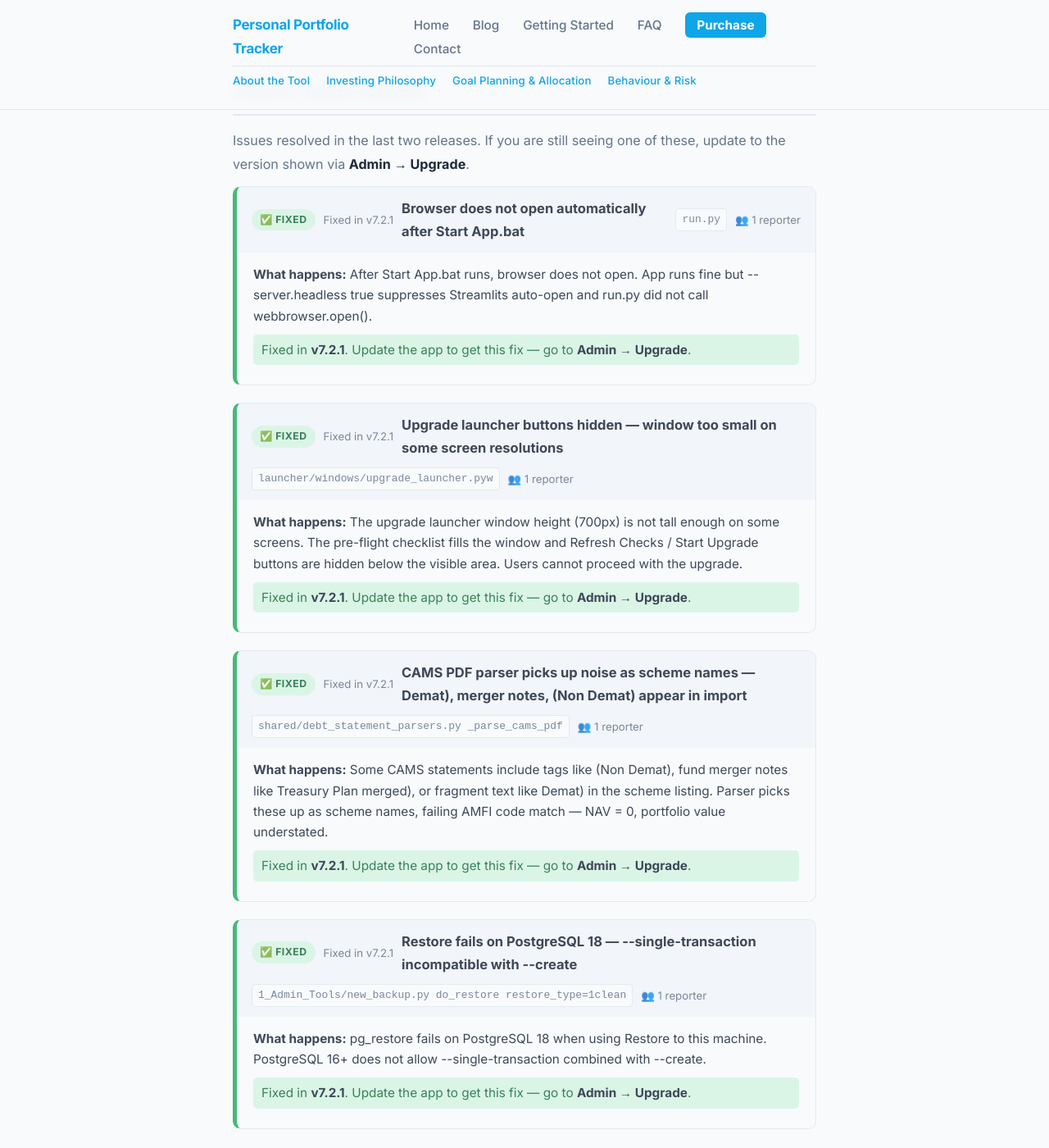
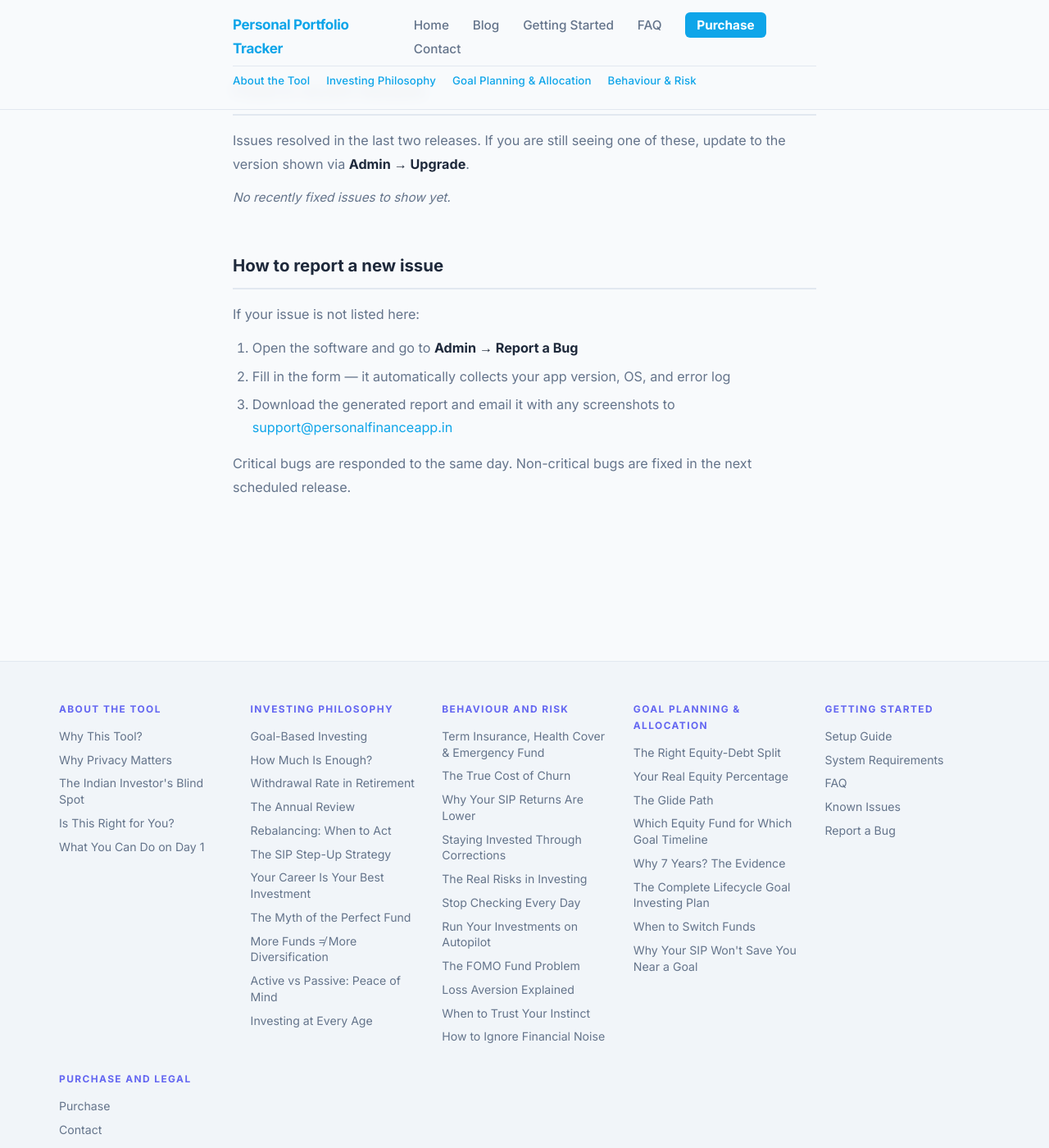
Before and after one commit to srikrishna2024/portfolio-tracker-blog, a Jekyll site: the page built from known-issues/index.html, in a window 1280 px wide and 1400 px high, scrolled down 955 px. Shown: the whole window at 82% size. Built offline with Jekyll 4.4.1, drawn with Linux system fonts in a browser that asks for light colours.

Commit message:
auto: sync known issues from bug_reports DB

```diff
--- a/known-issues/index.html
+++ b/known-issues/index.html
@@ -29,58 +29,7 @@ title: Known Issues & Workarounds
   <div class="content-section">
     <h2>Fixed in recent releases</h2>
     <p>Issues resolved in the last two releases. If you are still seeing one of these, update to the version shown via <strong>Admin → Upgrade</strong>.</p>
-
-    <div class="ki-issue ki-fixed">
-      <div class="ki-header">
-        <span class="ki-badge ki-badge-fixed">✅ Fixed</span>
-        <span class="ki-version">Fixed in v7.2.1</span>
-        <h3 class="ki-title">Browser does not open automatically after Start App.bat</h3>
-        <span class="ki-page">run.py</span>
-        <span class="ki-version">👥 1 reporter</span>
-      </div>
-      <div class="ki-body">
-        <p><strong>What happens:</strong> After Start App.bat runs, browser does not open. App runs fine but --server.headless true suppresses Streamlits auto-open and run.py did not call webbrowser.open().</p><p class="ki-fixed-note">Fixed in <strong>v7.2.1</strong>. Update the app to get this fix — go to <strong>Admin → Upgrade</strong>.</p>
-      </div>
-    </div>
-
-    <div class="ki-issue ki-fixed">
-      <div class="ki-header">
-        <span class="ki-badge ki-badge-fixed">✅ Fixed</span>
-        <span class="ki-version">Fixed in v7.2.1</span>
-        <h3 class="ki-title">Upgrade launcher buttons hidden — window too small on some screen resolutions</h3>
-        <span class="ki-page">launcher/windows/upgrade_launcher.pyw</span>
-        <span class="ki-version">👥 1 reporter</span>
-      </div>
-      <div class="ki-body">
-        <p><strong>What happens:</strong> The upgrade launcher window height (700px) is not tall enough on some screens. The pre-flight checklist fills the window and Refresh Checks / Start Upgrade buttons are hidden below the visible area. Users cannot proceed with the upgrade.</p><p class="ki-fixed-note">Fixed in <strong>v7.2.1</strong>. Update the app to get this fix — go to <strong>Admin → Upgrade</strong>.</p>
-      </div>
-    </div>
-
-    <div class="ki-issue ki-fixed">
-      <div class="ki-header">
-        <span class="ki-badge ki-badge-fixed">✅ Fixed</span>
-        <span class="ki-version">Fixed in v7.2.1</span>
-        <h3 class="ki-title">CAMS PDF parser picks up noise as scheme names — Demat), merger notes, (Non Demat) appear in import</h3>
-        <span class="ki-page">shared/debt_statement_parsers.py _parse_cams_pdf</span>
-        <span class="ki-version">👥 1 reporter</span>
-      </div>
-      <div class="ki-body">
-        <p><strong>What happens:</strong> Some CAMS statements include tags like (Non Demat), fund merger notes like Treasury Plan merged), or fragment text like Demat) in the scheme listing. Parser picks these up as scheme names, failing AMFI code match — NAV = 0, portfolio value understated.</p><p class="ki-fixed-note">Fixed in <strong>v7.2.1</strong>. Update the app to get this fix — go to <strong>Admin → Upgrade</strong>.</p>
-      </div>
-    </div>
-
-    <div class="ki-issue ki-fixed">
-      <div class="ki-header">
-        <span class="ki-badge ki-badge-fixed">✅ Fixed</span>
-        <span class="ki-version">Fixed in v7.2.1</span>
-        <h3 class="ki-title">Restore fails on PostgreSQL 18 — --single-transaction incompatible with --create</h3>
-        <span class="ki-page">1_Admin_Tools/new_backup.py do_restore restore_type=1clean</span>
-        <span class="ki-version">👥 1 reporter</span>
-      </div>
-      <div class="ki-body">
-        <p><strong>What happens:</strong> pg_restore fails on PostgreSQL 18 when using Restore to this machine. PostgreSQL 16+ does not allow --single-transaction combined with --create.</p><p class="ki-fixed-note">Fixed in <strong>v7.2.1</strong>. Update the app to get this fix — go to <strong>Admin → Upgrade</strong>.</p>
-      </div>
-    </div>
+    <p style="color:#64748b;font-style:italic;font-size:0.9rem">No recently fixed issues to show yet.</p>
   </div>
 
   <div class="content-section">
```
Also changed, not shown: other parts of known-issues/index.html (+1 -1 lines).
